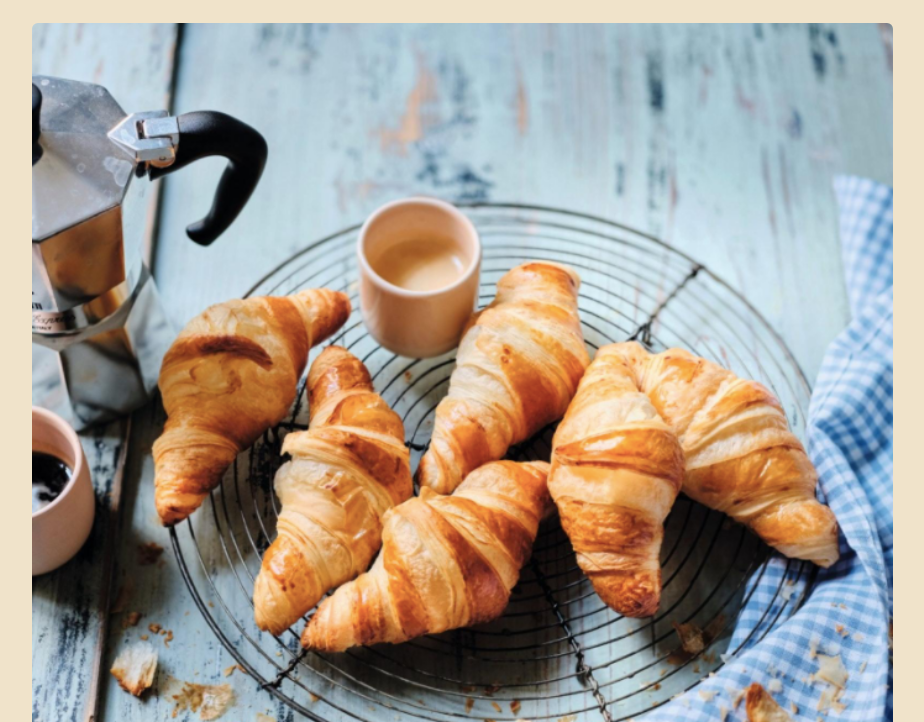
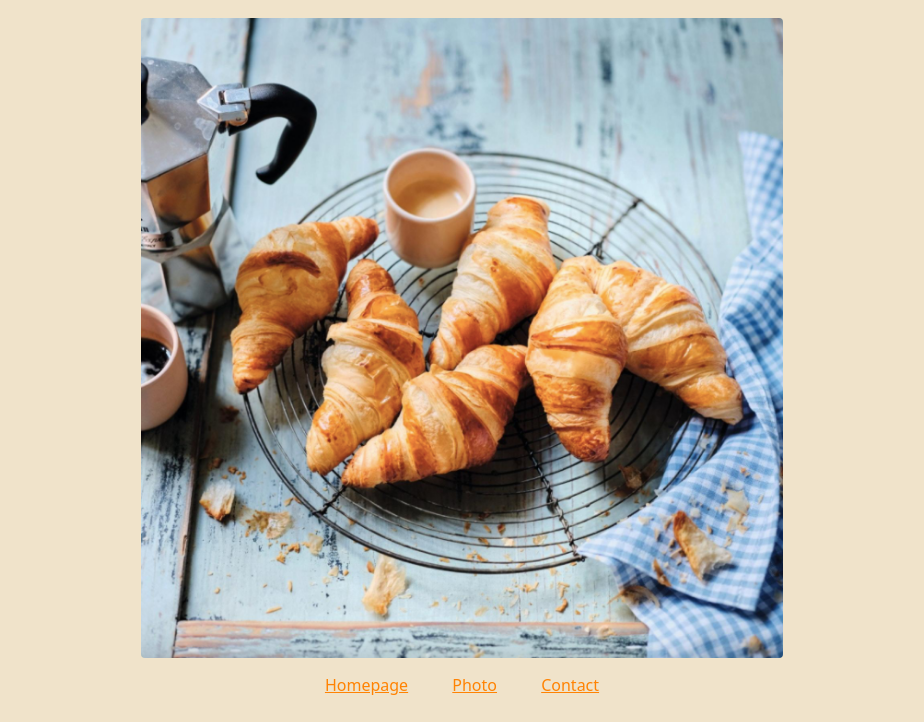
Before and after one commit to magic-ksenia/Croissant, a plain HTML site: page photo.html in a window 1280 px wide. Shown: the part 78-800 px from the top of the page, without its empty margins (178-1102 px from the left). Drawn offline with nearby package versions, Linux system fonts and the light colour scheme.

Commit message:
[ADD] styling to img element

```diff
--- a/css/styles.css
+++ b/css/styles.css
@@ -15,8 +15,6 @@ footer a:hover {
 }
 
 img {
-  border-radius: 6px;
-  width: 70%;
-  height: auto;
-  margin: 20px auto;
+  max-height: 80vh;
+  margin: 15px auto;
 }
--- a/photo.html
+++ b/photo.html
@@ -22,7 +22,11 @@
   <body>
     <h1>🥐 A picture of a croissant</h1>
 
-    <img src="/media/croissant.png" alt="homemade croissant" />
+    <img
+      src="/media/croissant.png"
+      alt="homemade croissant"
+      class="img-fluid rounded"
+    />
     <footer>
       <a href="/" title="Home"> Homepage</a>
       <a href="/photo.html" title="Croissant photo"> Photo</a>
```
